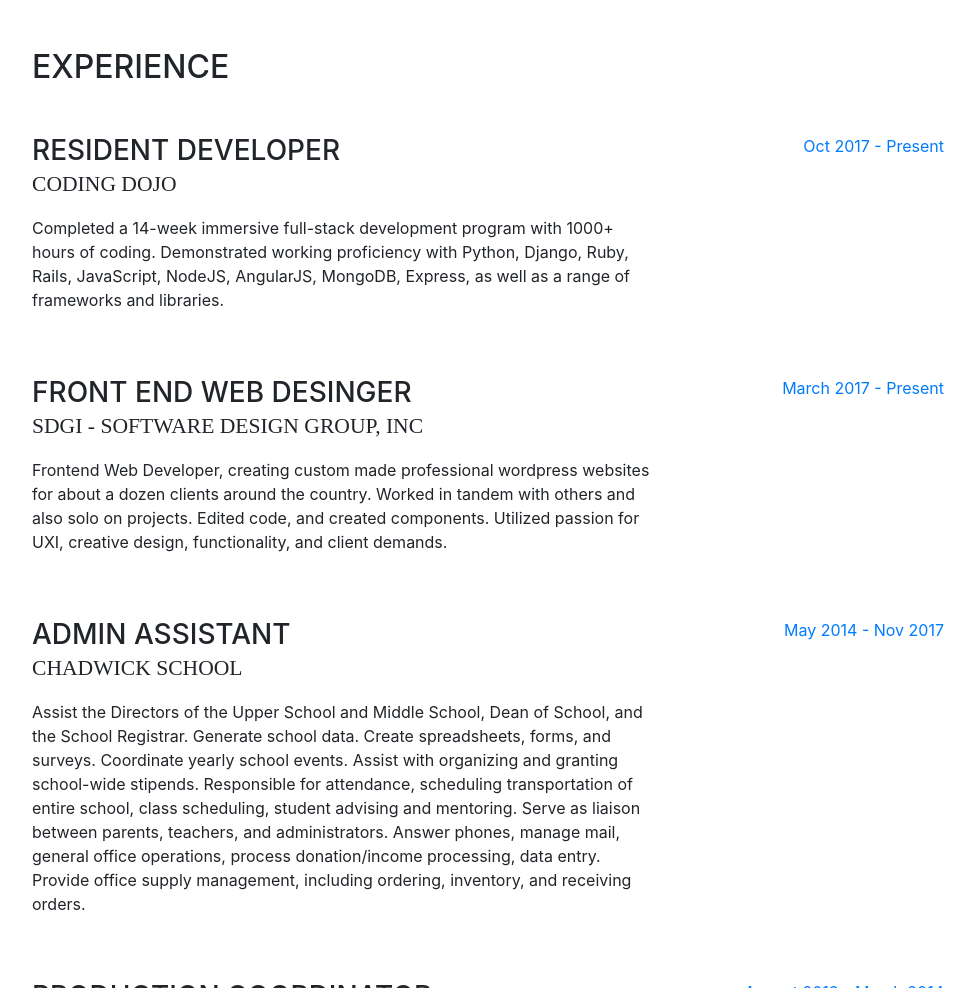
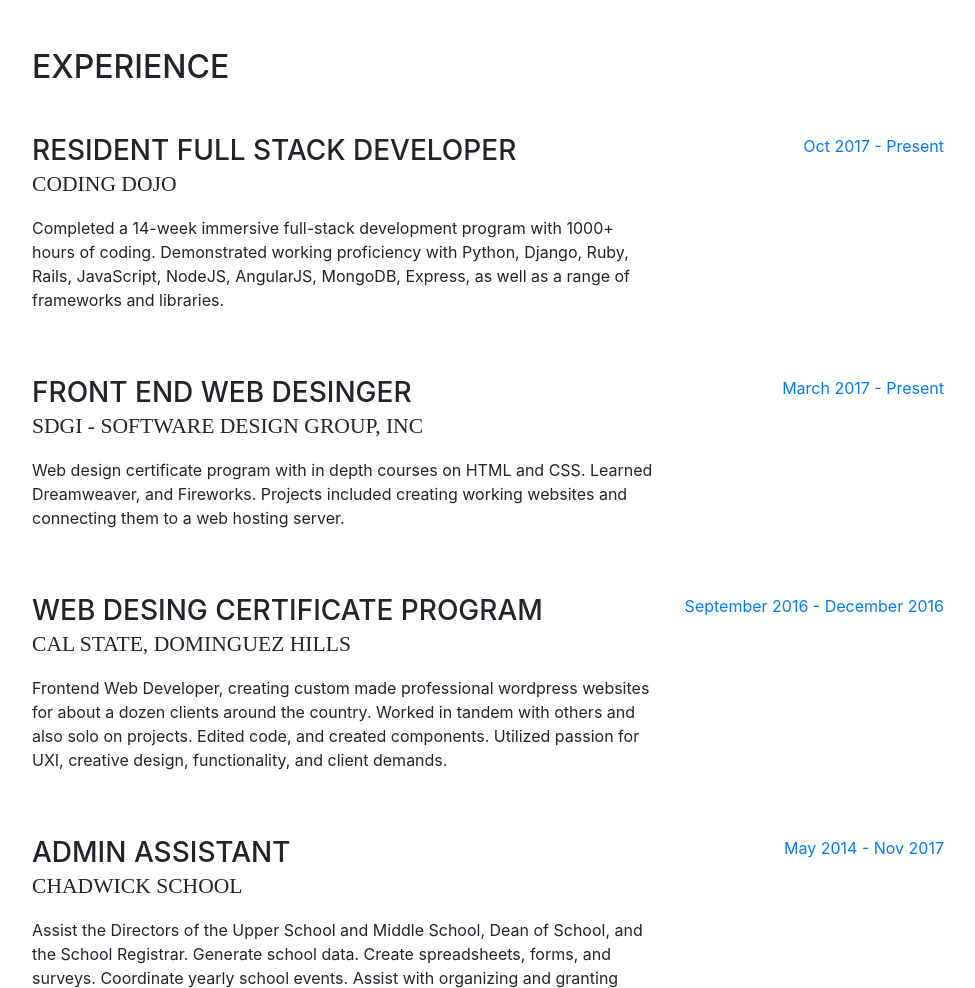
Before and after one commit to jessahl/jessahl.github.io, a website with bundled scripts: page index.html in a window 1280 px wide. Shown: the part 2400-3388 px from the top of the page, without its empty margins (288-1263 px from the left). Built offline with nearby package versions, Linux system fonts and the light colour scheme; a web font is replaced by a local one.

Commit message:
add experience

```diff
--- a/index.html
+++ b/index.html
@@ -376,7 +376,7 @@
 
         <div class="resume-item d-flex flex-column flex-md-row mb-5">
           <div class="resume-content mr-auto">
-            <h3 class="mb-0">Resident Developer</h3>
+            <h3 class="mb-0">Resident Full Stack Developer</h3>
             <div class="subheading mb-3">Coding Dojo</div>
             <p>Completed a 14-week immersive full-stack development program with 1000+ hours of coding.  Demonstrated working proficiency with Python, Django, Ruby, Rails, JavaScript, NodeJS, AngularJS, MongoDB, Express, as well as a range of frameworks and libraries.</p>
           </div>
@@ -389,10 +389,21 @@
           <div class="resume-content mr-auto">
             <h3 class="mb-0">Front End Web Desinger</h3>
             <div class="subheading mb-3">SDGi - Software Design Group, Inc</div>
+            <p>Web design certificate program with in depth courses on HTML and CSS. Learned Dreamweaver, and Fireworks. Projects included creating working websites and connecting them to a web hosting server. </p>
+          </div>
+          <div class="resume-date text-md-right">
+            <span class="text-primary">March 2017 - Present</span>
+          </div>
+        </div>
+
+        <div class="resume-item d-flex flex-column flex-md-row mb-5">
+          <div class="resume-content mr-auto">
+            <h3 class="mb-0">Web Desing Certificate Program</h3>
+            <div class="subheading mb-3">Cal State, Dominguez Hills</div>
             <p>Frontend Web Developer, creating custom made professional wordpress websites for about a dozen clients around the country.  Worked in tandem with others and also solo on projects.  Edited code, and created components. Utilized passion for UXI, creative design, functionality, and client demands. </p>
           </div>
           <div class="resume-date text-md-right">
-            <span class="text-primary">March 2017 - Present</span>
+            <span class="text-primary">September 2016 - December 2016</span>
           </div>
         </div>
 
```
